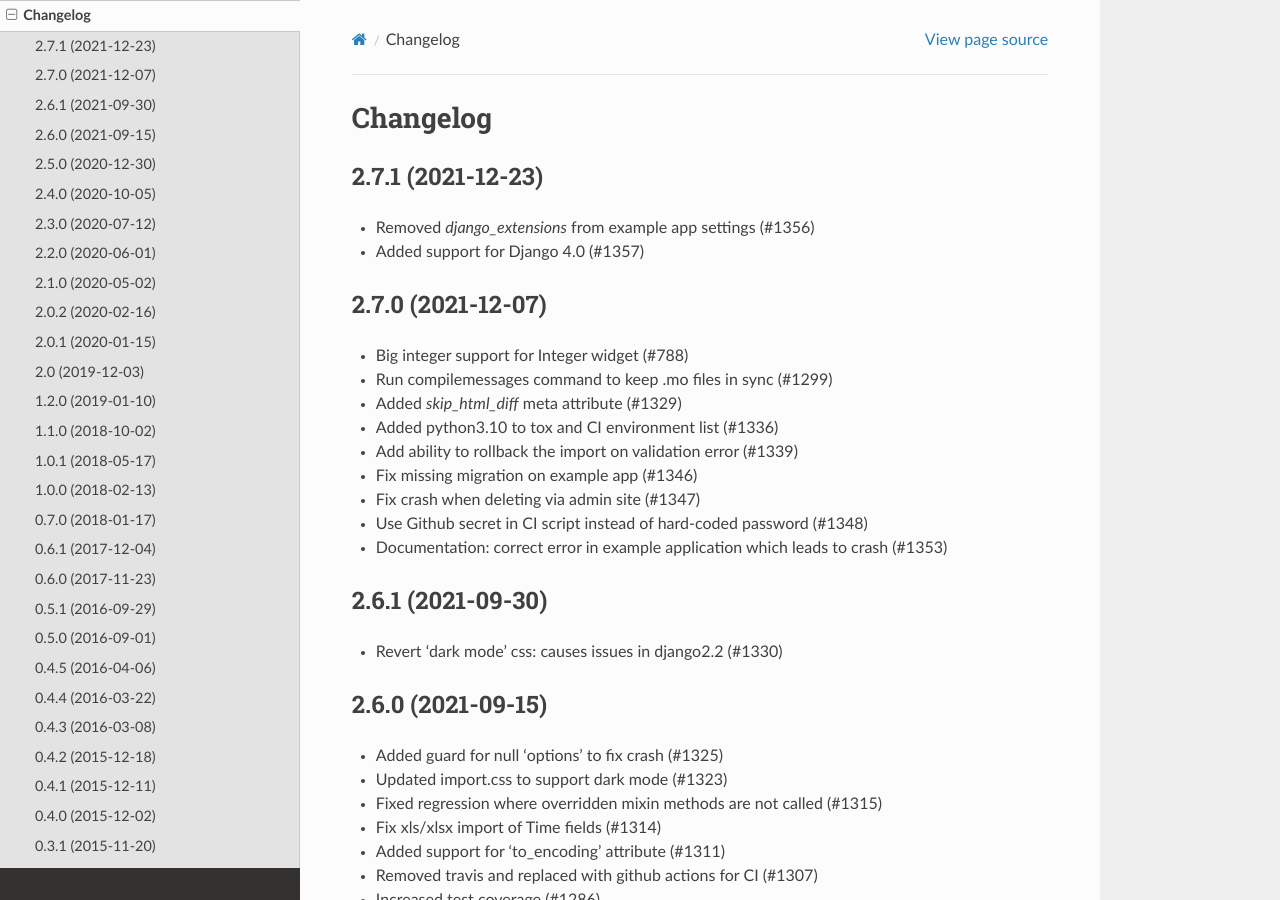
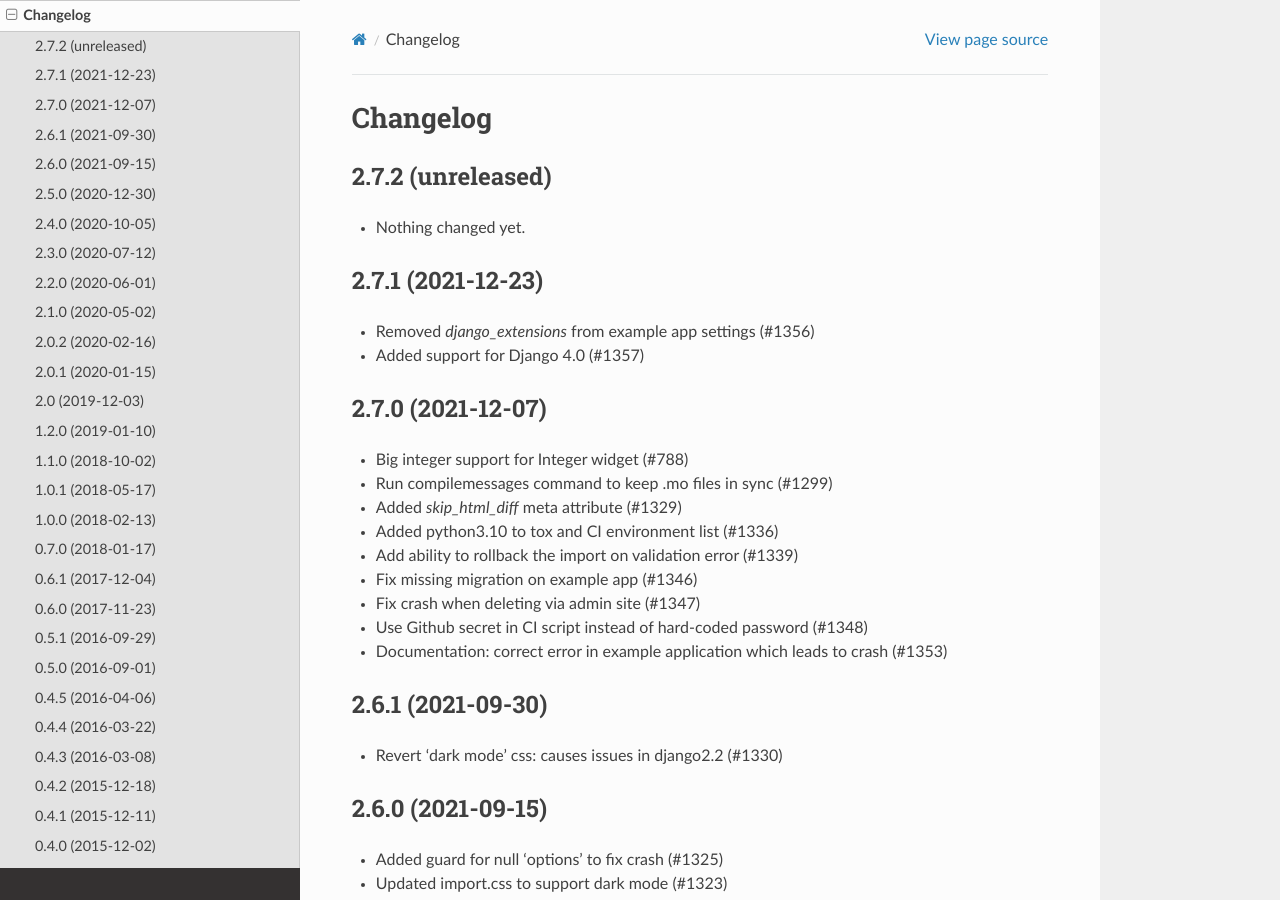
Before and after one commit to django-import-export/django-import-export, a Sphinx documentation site: the page built from docs/changelog.rst, in a window 1280 px wide and 900 px high. Built offline with Sphinx 7.4.7 and the Read the Docs theme 2.0.0, drawn with Linux system fonts in a browser that asks for light colours.

Commit message:
Back to development: 2.7.2

```diff
--- a/docs/changelog.rst
+++ b/docs/changelog.rst
@@ -1,5 +1,11 @@
 Changelog
 =========
+
+2.7.2 (unreleased)
+------------------
+
+- Nothing changed yet.
+
 
 2.7.1 (2021-12-23)
 ------------------
--- a/import_export/__init__.py
+++ b/import_export/__init__.py
@@ -1 +1 @@
-__version__ = '2.7.1'
+__version__ = '2.7.2.dev0'
```
